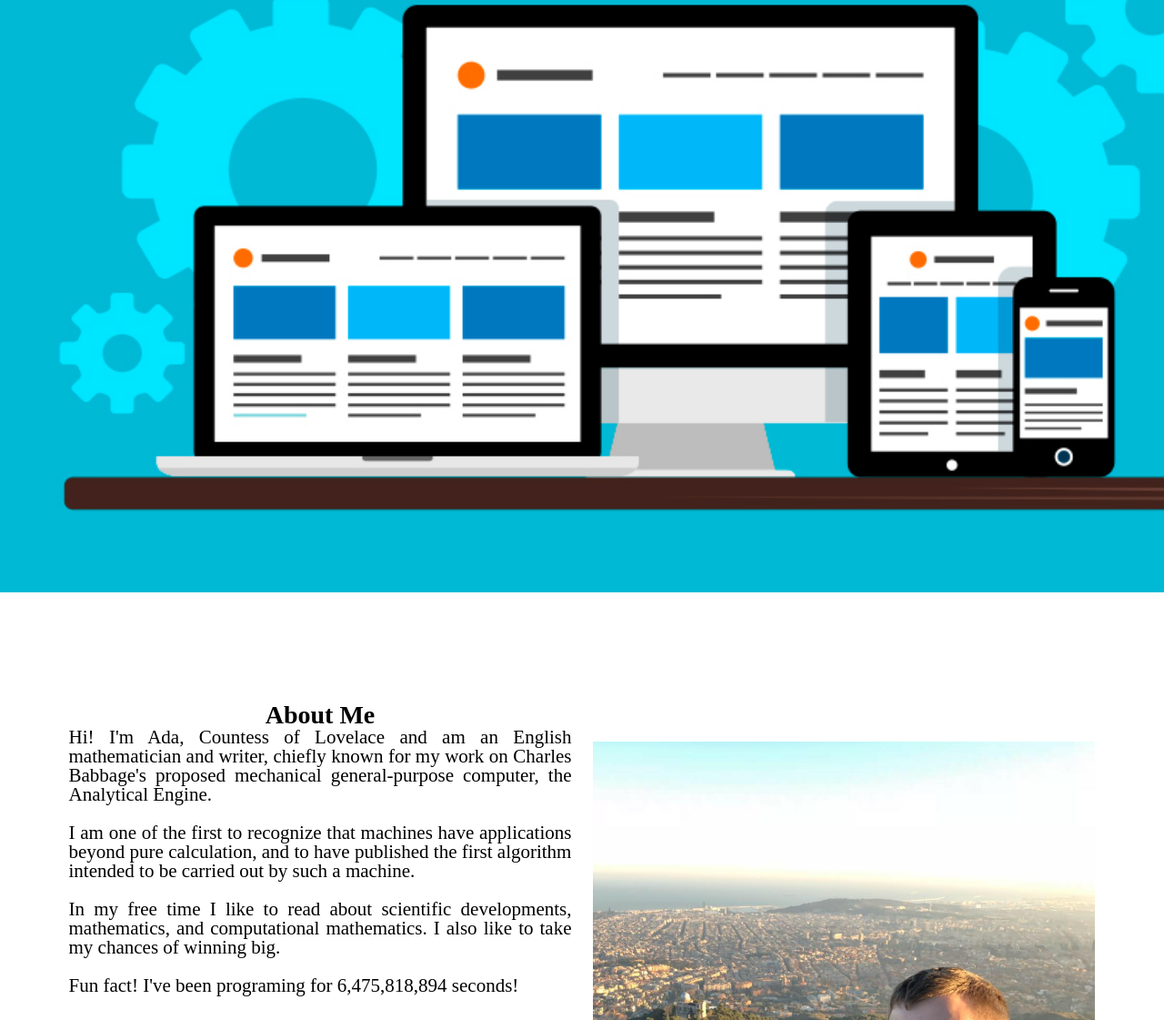
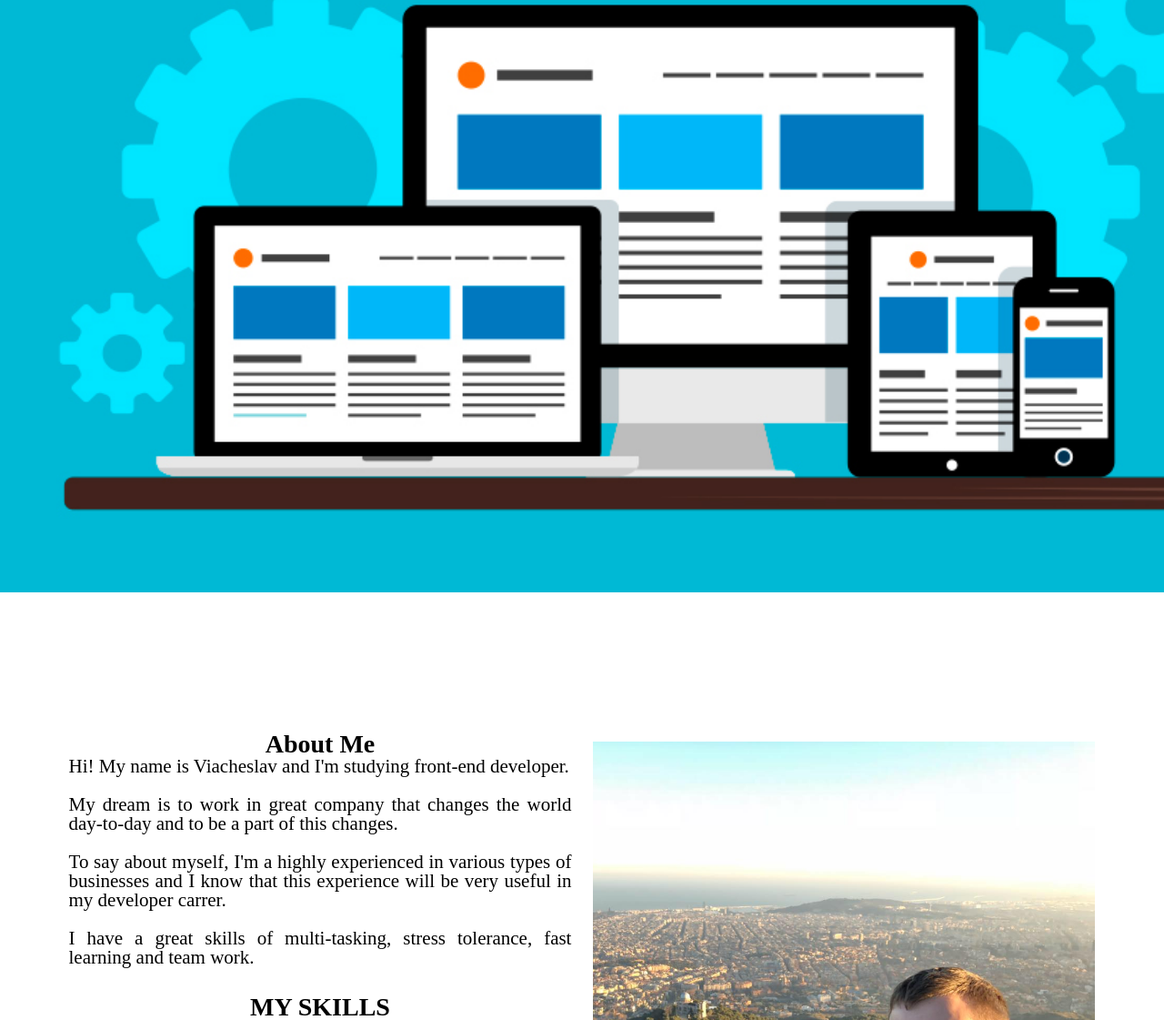
Before and after one commit to vshestunov/1st-portfolio, a plain HTML site: page index.html in a window 1280 px wide. Shown: the part 149-1270 px from the top of the page at 91% size. Drawn offline with Linux system fonts and the light colour scheme.

Commit message:
changed About Me description

```diff
--- a/index.html
+++ b/index.html
@@ -30,20 +30,20 @@
             </nav>
         </header>
         <main>
-            <section id="banner">s
+            <section id="banner">
                 <h1>VIACHESLAV SHESTUNOV</h1>
             </section>
             <section id="About-me" class="about-container">
                 <div class="about">
                     <div class="about-text">
                         <h2>About Me</h2>
-                        <p>Hi! I'm Ada, Countess of Lovelace and am an English mathematician and writer, chiefly known for my work on Charles Babbage's proposed mechanical general-purpose computer, the Analytical Engine.
+                        <p>Hi! My name is Viacheslav and I'm studying front-end developer.
                         <br><br>
-                        I am one of the first to recognize that machines have applications beyond pure calculation, and to have published the first algorithm intended to be carried out by such a machine.
+                        My dream is to work in great company that changes the world day-to-day and to be a part of this changes.
                         <br><br>
-                        In my free time I like to read about scientific developments, mathematics, and computational mathematics. I also like to take my chances of winning big.
+                        To say about myself, I'm a highly experienced in various types of businesses and I know that this experience will be very useful in my developer carrer.
                         <br><br>
-                        Fun fact! I've been programing for 6,475,818,894 seconds!</p>
+                        I have a great skills of multi-tasking, stress tolerance, fast learning and team work.</p>
                         <div class="techs-container">
                             <h2> MY SKILLS<br></h2>
                             <div class="techs">
```
